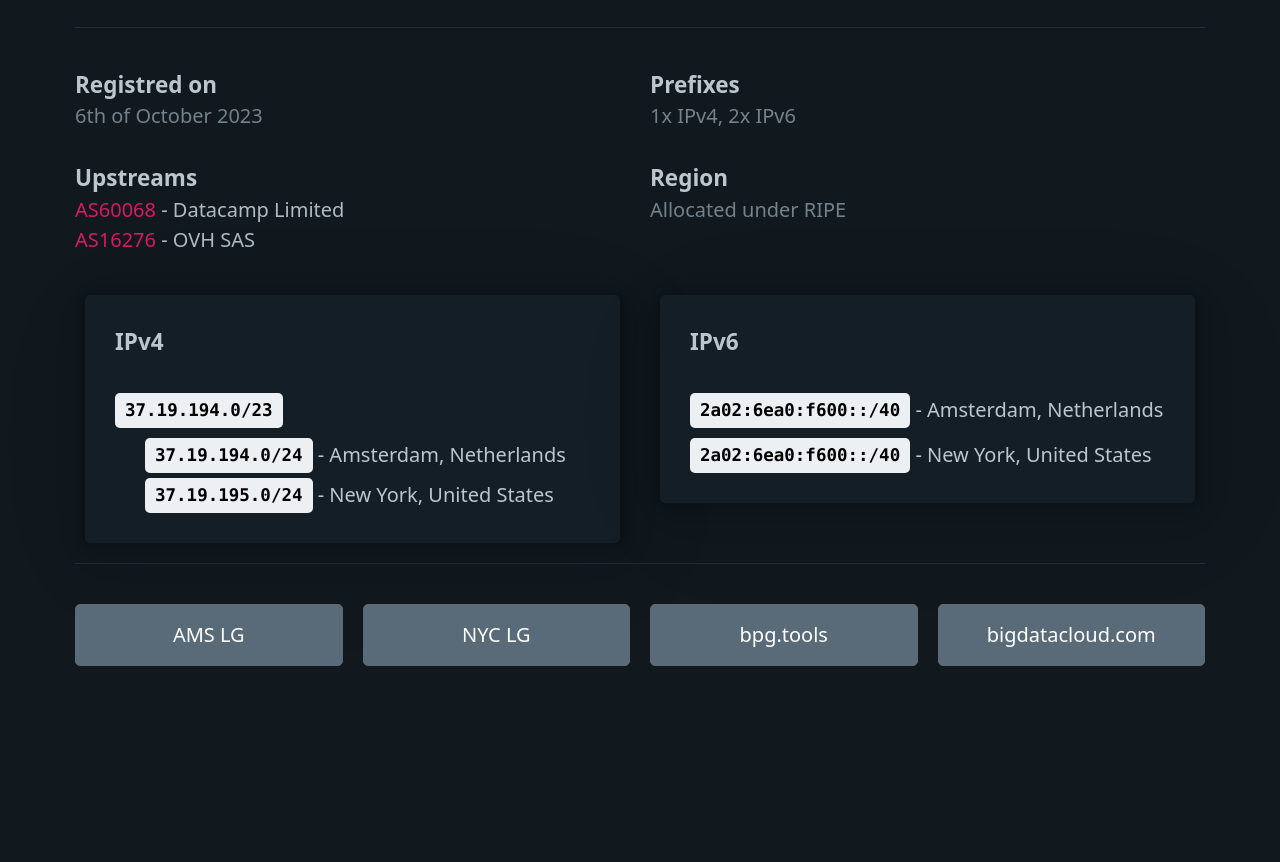
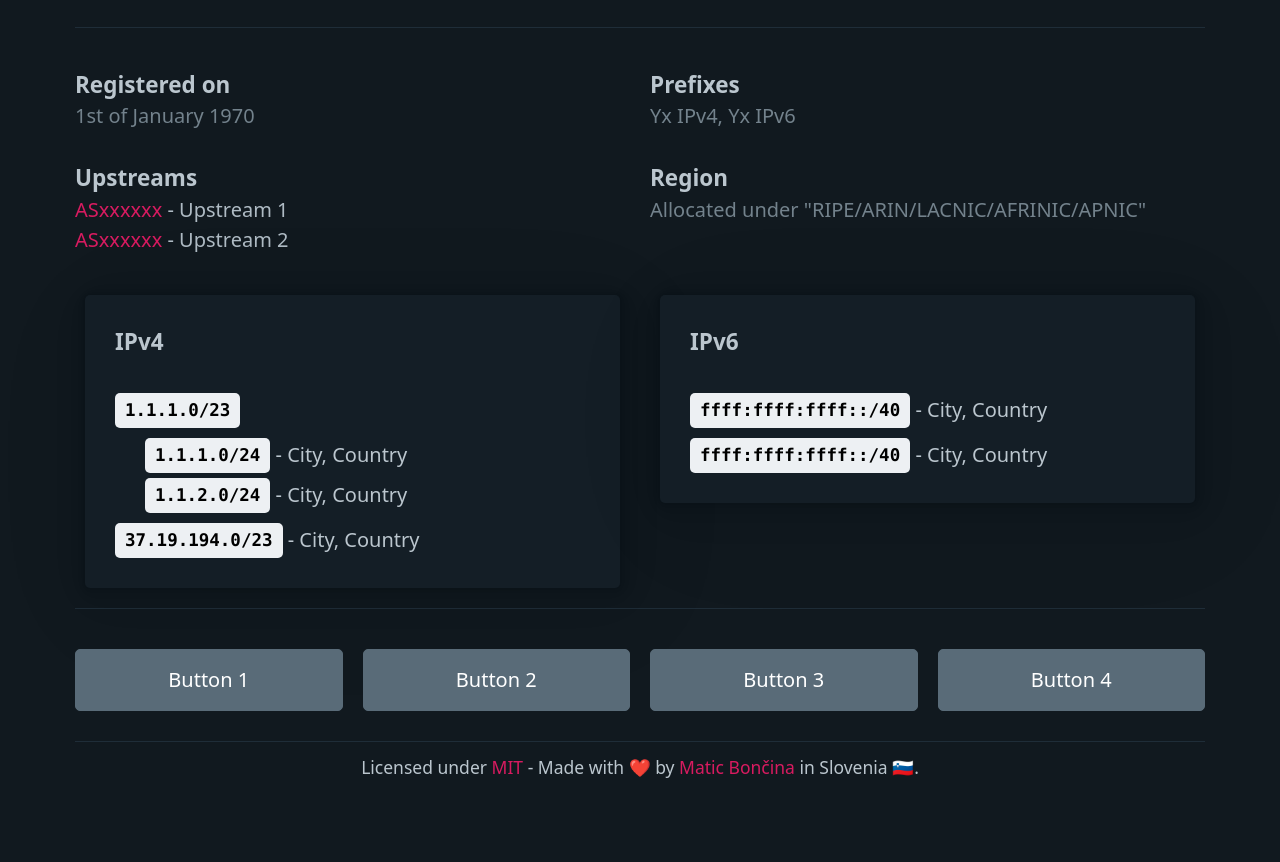
Before and after one commit to noxitylabs/asn-information-site, a plain HTML site: page index.html in a window 1280 px wide. Shown: the part 238-1100 px from the top of the page. Before the commit the page ends 1004 px from the top, so only its background shows below. Drawn offline with Linux system fonts and the light colour scheme.

Commit message:
replaced factual data with placeholders

```diff
--- a/index.html
+++ b/index.html
@@ -6,7 +6,7 @@
     <meta name="viewport" content="width=device-width, initial-scale=1">
     <link rel="stylesheet" href="./css/style.css">
     <link rel="stylesheet" href="./css/important.css">
-    <title>ASN222222 - Gostoljub d.o.o.</title>
+    <title>ASNXXXXX - Company LLC</title>
 </head>
 
 <body>
@@ -15,16 +15,16 @@
 
         <nav>
             <ul>
-                <li><strong>Noxity.io Network</strong></li>
+                <li><strong>"#.com" Network</strong></li>
             </ul>
             <ul>
-                <li><a href="#" role="button">Visit - Noxity.io</a></li>
+                <li><a href="#" role="button">Visit - #</a></li>
             </ul>
         </nav>
 
         <hgroup>
-            <h2>ASN222222</h2>
-            <h3>Gostoljub d.o.o. - 🇸🇮 Slovenia</h3>
+            <h2>ASNXXXXX</h2>
+            <h3>Company LLC - 🇺🇸 Country</h3>
         </hgroup>
 
         <hr>
@@ -33,15 +33,15 @@
         <div class="grid">
             <div>
                 <hgroup>
-                    <h5>Registred on</h5>
-                    <h6>6th of October 2023</h6>
+                    <h5>Registered on</h5>
+                    <h6>1st of January 1970</h6>
                 </hgroup>
             </div>
 
             <div>
                 <hgroup>
                     <h5>Prefixes</h5>
-                    <h6>1x IPv4, 2x IPv6</h6>
+                    <h6>Yx IPv4, Yx IPv6</h6>
                 </hgroup>
             </div>
         </div>
@@ -50,10 +50,10 @@
             <div>
                 <hgroup>
                     <h5>Upstreams</h5>
-                    <h6 style="font-weight: normal !important;"><a href="https://bgp.tools/as/60068">AS60068</a> -
-                        Datacamp Limited</h6>
-                    <h6 style="font-weight: normal !important;"><a href="https://bgp.tools/as/16276">AS16276</a> - OVH
-                        SAS</h6>
+                    <h6 style="font-weight: normal !important;"><a href="https://bgp.tools/as/xxxxxx">ASxxxxxx</a> -
+                        Upstream 1</h6>
+                        <h6 style="font-weight: normal !important;"><a href="https://bgp.tools/as/xxxxxx">ASxxxxxx</a> -
+                            Upstream 2</h6>
                     <h6><a href=""></a></h6>
                 </hgroup>
             </div>
@@ -61,7 +61,7 @@
             <div>
                 <hgroup>
                     <h5>Region</h5>
-                    <h6>Allocated under RIPE</h6>
+                    <h6>Allocated under "RIPE/ARIN/LACNIC/AFRINIC/APNIC"</h6>
                 </hgroup>
             </div>
         </div>
@@ -70,23 +70,24 @@
             <div>
                 <article style="margin: 10px; padding: 30px;">
                     <h5>IPv4</h5>
-                    <kbd>37.19.194.0/23</kbd>
+                    <kbd>1.1.1.0/23</kbd>
                     <br>
-                    <kbd style="margin-left: 30px; margin-bottom: 5px; margin-top: 10px;">37.19.194.0/24</kbd><span
-                        class="p"> - Amsterdam, Netherlands</span>
+                    <kbd style="margin-left: 30px; margin-bottom: 5px; margin-top: 10px;">1.1.1.0/24</kbd><span
+                        class="p"> - City, Country</span>
                     <br>
-                    <kbd style="margin-left: 30px;">37.19.195.0/24</kbd><span class="p"> - New York, United
-                        States</span>
+                    <kbd style="margin-left: 30px; margin-bottom: 10px;">1.1.2.0/24</kbd><span class="p"> - City, Country</span>
+                    <br>
+                    <kbd>37.19.194.0/23</kbd><span class="p"> - City, Country</span>
                 </article>
+
             </div>
 
             <div>
                 <article style="margin: 10px; padding: 30px;">
                     <h5>IPv6</h5>
-                    <kbd>2a02:6ea0:f600::/40</kbd><span class="p"> - Amsterdam, Netherlands</span>
+                    <kbd>ffff:ffff:ffff::/40</kbd><span class="p"> - City, Country</span>
                     <br>
-                    <kbd style="margin-top: 10px;">2a02:6ea0:f600::/40</kbd><span class="p"> - New York, United
-                        States</span>
+                    <kbd style="margin-top: 10px;">ffff:ffff:ffff::/40</kbd><span class="p"> - City, Country</span>
                 </article>
             </div>
         </div>
@@ -96,21 +97,27 @@
 
         <div class="grid">
             <div>
-                <button class="secondary">AMS LG</button>
+                <button class="secondary" href="">Button 1</button>
             </div>
 
             <div>
-                <button class="secondary">NYC LG</button>
+                <button class="secondary" href="">Button 2</button>
             </div>
 
             <div>
-                <button class="secondary">bpg.tools</button>
+                <button class="secondary" href="">Button 3</button>
             </div>
 
             <div>
-                <button class="secondary">bigdatacloud.com</button>
+                <button class="secondary" href="">Button 4</button>
             </div>
         </div>
+
+<hr>
+
+<footer style="text-align: center;">
+    <small>Licensed under <a href="https://github.com/picocss/pico/blob/master/LICENSE.md">MIT</a> - Made with ❤️ by <a href="https://maticboncina.si">Matic Bončina</a> in Slovenia 🇸🇮.</small>
+</footer>
 
     </main>
 </body>
```
